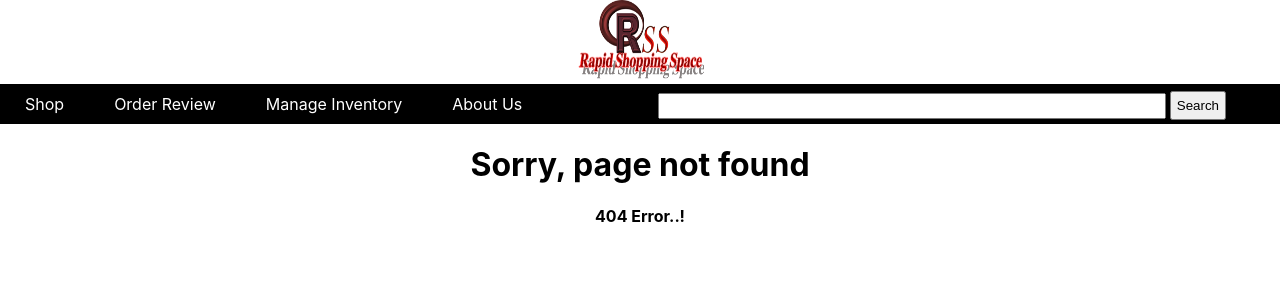
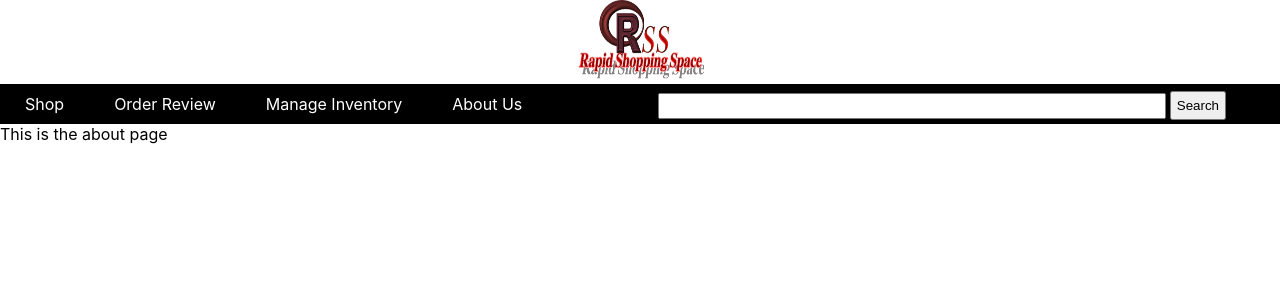
Before and after one commit to mahmudul607/rapid-shopping-space, a React (Create React App) app: page /About in a window 1280 px wide. Before the commit this address had no page. Shown: the top 300 px of the page. Built offline with nearby package versions, Linux system fonts and the light colour scheme.

Commit message:
404 error fixed

```diff
--- a/package.json
+++ b/package.json
@@ -1,6 +1,6 @@
 {
   "name": "rapid-shopping-space",
-  "homepage": "https://mahmudul607.github.io/rapid-shopping-space",
+  "homepage": "",
   "version": "0.1.0",
   "private": true,
   "dependencies": {
--- a/src/App.js
+++ b/src/App.js
@@ -2,6 +2,7 @@
 import './App.css';
 import Header from './components/Header/Header';
 import Shop from './components/Shop/Shop';
+import About from './components/About/About';
 import { BrowserRouter, Routes, Route, Link } from 'react-router-dom';
 import Review from './components/ReviewCart/Review';
 import Inventory from './components/Inventory/Inventory';
@@ -20,6 +21,7 @@
         <Route path="/Shop" element={<Shop></Shop>}/>
         <Route path="/Review" element={<Review></Review>}/>
         <Route path="/Manage" element={<Inventory></Inventory>}/>
+        <Route path="/About" element={<About></About>}/>
         <Route exact path="/" element={<Shop></Shop>}/>
         <Route path={"/product/:productKey"} element={<ProductDetails></ProductDetails>}/>
         <Route exact path="*" element={<NotFound></NotFound>}/>
--- /dev/null
+++ b/src/components/About/About.js
@@ -0,0 +1,11 @@
+import React from 'react';
+
+const About = () => {
+    return (
+        <div>
+            This is the about page
+        </div>
+    );
+};
+
+export default About;
```
Also changed, not shown: src/components/About/About.css (added), 1 other file (tests, documents, lock files or other folders).
